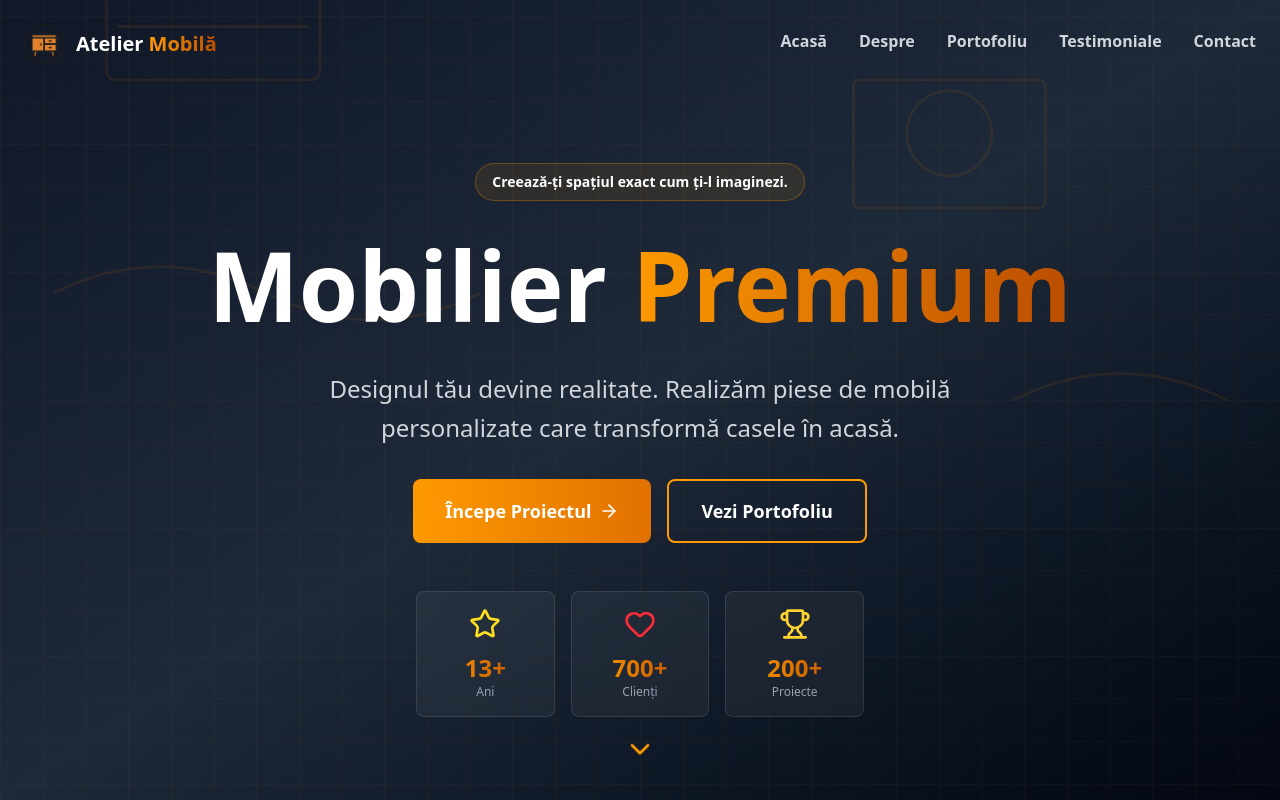
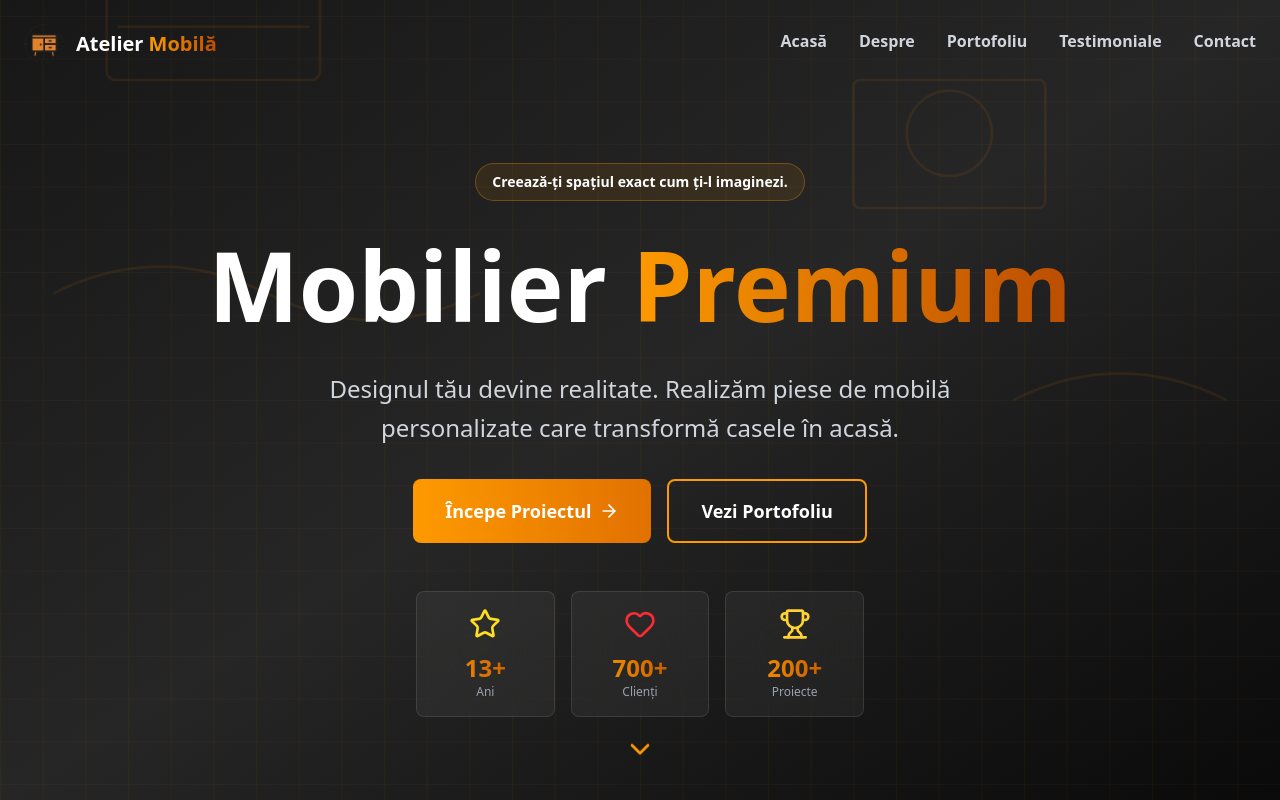
Before and after one commit to comanrazvan17/site-tata, a Next.js app: page / in a window 1280 px wide. Shown: the top 800 px of the page. Built offline with nearby package versions, Linux system fonts and the light colour scheme.

Commit message:
Update page.tsx

```diff
--- a/src/app/page.tsx
+++ b/src/app/page.tsx
@@ -158,7 +158,7 @@ export default function AtelierMobilă() {
   return (
     <div className="relative w-full text-white min-h-screen">
       {/* BACKGROUND */}
-      <div className="fixed inset-0 -z-10 pointer-events-none bg-gradient-to-br from-gray-900 via-gray-800 to-gray-950">
+      <div className="fixed inset-0 -z-10 pointer-events-none bg-gradient-to-br from-neutral-900 via-neutral-800 to-neutral-950">
         <svg
           className="w-full h-full"
           viewBox="0 0 1200 1200"
```
